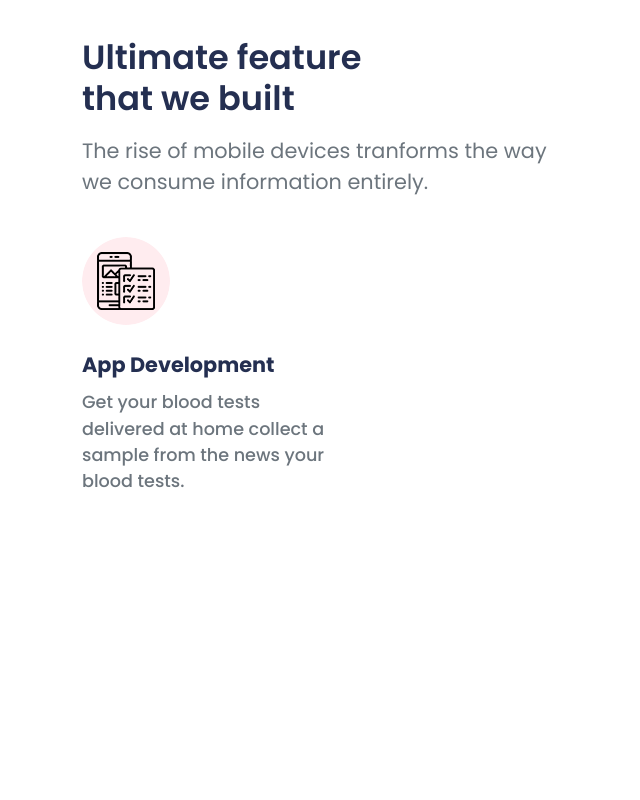
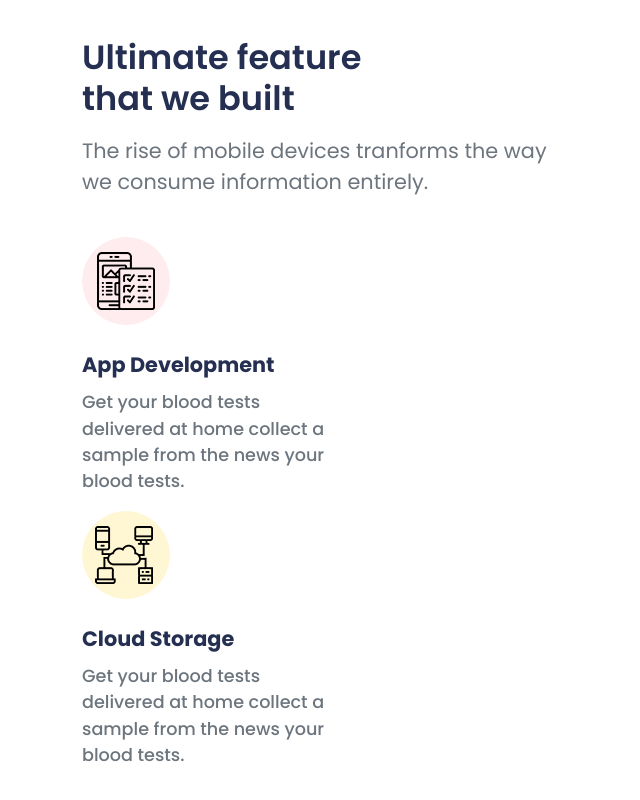
Before and after one commit to zainkhokhar831/freebie, a website: page index.html in a window 1280 px wide. Shown: the part 4630-5430 px from the top of the page, without its empty margins (0-640 px from the left). Before the commit the page ends 5221 px from the top, so only its background shows below. Drawn offline with nearby package versions, Linux system fonts and the light colour scheme.

Commit message:
last changes

```diff
--- a/index.html
+++ b/index.html
@@ -439,7 +439,19 @@
                   Get your blood tests delivered at home collect a sample from
                   the news your blood tests.
                 </p>
+
+                <img
+                  src="images/services/cloud.png"
+                  class="img-fluid"
+                  alt="cloud storage image"
+                />
+                <h5>cloud storage</h5>
+                <p>
+                  Get your blood tests delivered at home collect a sample from
+                  the news your blood tests.
+                </p>
               </div>
+
 
 
 
```
